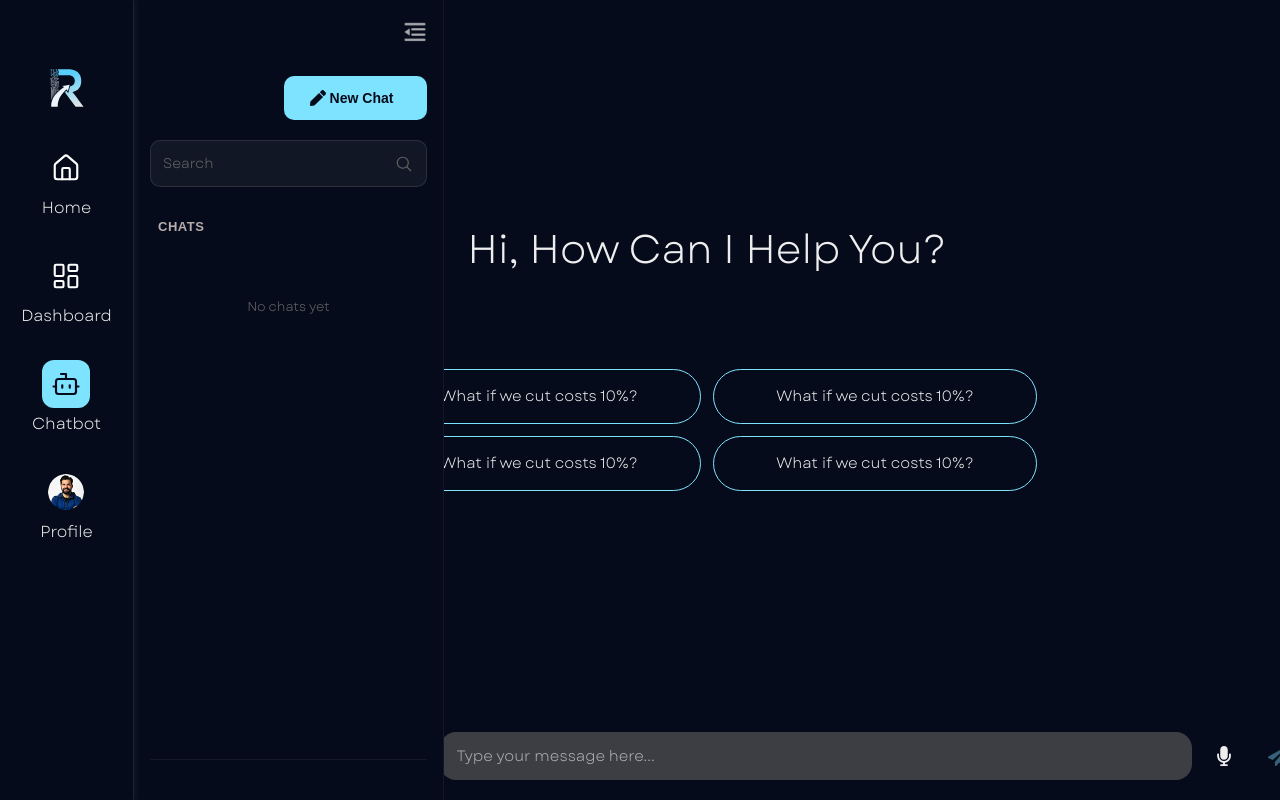
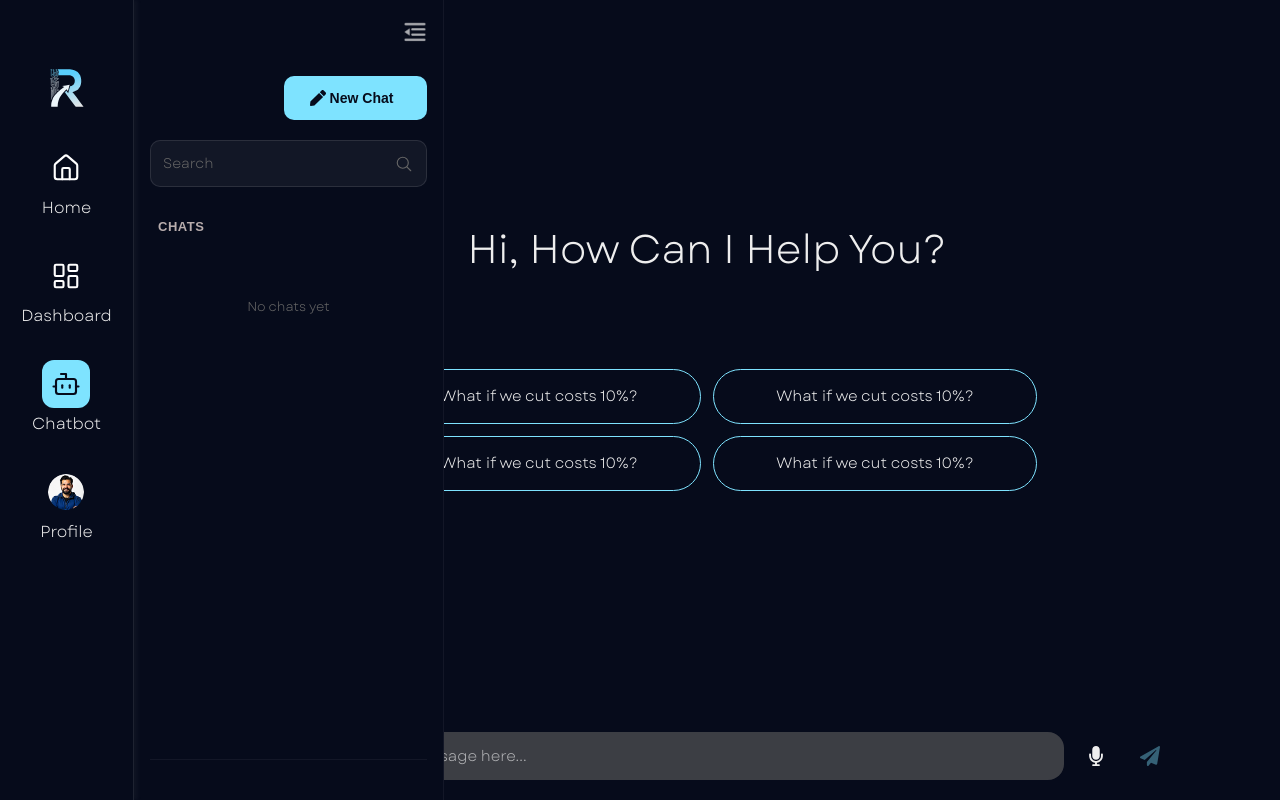
Before and after one commit to ramadan-alaa/RecoMind, a React (Vite) app: page /home/chatbot in a window 1280 px wide. Built offline with nearby package versions, Linux system fonts and the light colour scheme; a web font is replaced by a local one.

Commit message:
fix: adjust positioning of main-bottom for improved layout and responsiveness

```diff
--- a/src/components/Main/main.css
+++ b/src/components/Main/main.css
@@ -69,18 +69,12 @@
 .main-bottom {
   position: fixed;
   bottom: 20px;
-  left: 68%;
+  left: 58%;
   transform: translateX(-50%);
   width: calc(100% - 370px);
   max-width: 900px;
   padding: 0 20px;
   z-index: 10;
-  transition: all 0.4s cubic-bezier(0.4, 0, 0.2, 1);
-}
-
-.main-bottom.sidebar-closed {
-  width: calc(100% - 130px);
-  left: 60%;
 }
 
 .main-bottom .search-box-wrapper .search-box form input::placeholder {
@@ -345,10 +339,6 @@
   .main-bottom {
     width: calc(100% - 340px);
   }
-
-  .main-bottom.sidebar-closed {
-    width: calc(100% - 120px);
-  }
 }
 
 @media (max-width: 768px) {
@@ -357,11 +347,6 @@
     left: 50%;
     transform: translateX(-50%);
     padding: 0 20px;
-  }
-
-  .main-bottom.sidebar-closed {
-    width: calc(100% - 40px);
-    left: 50%;
   }
 
   .search-box-wrapper {
```
